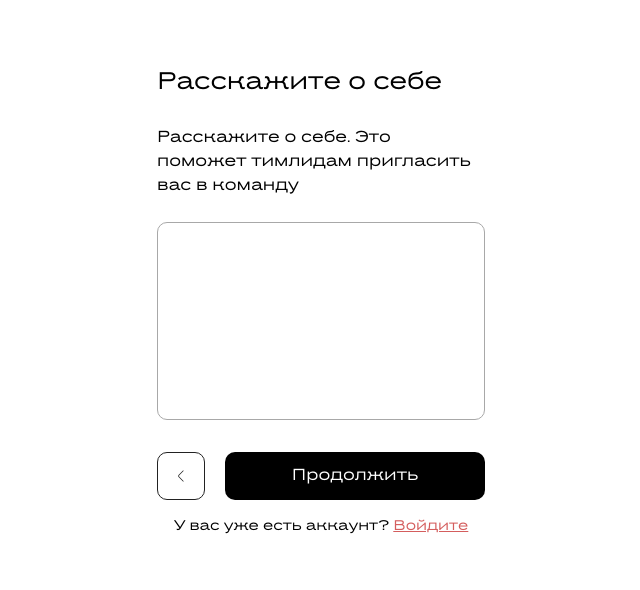
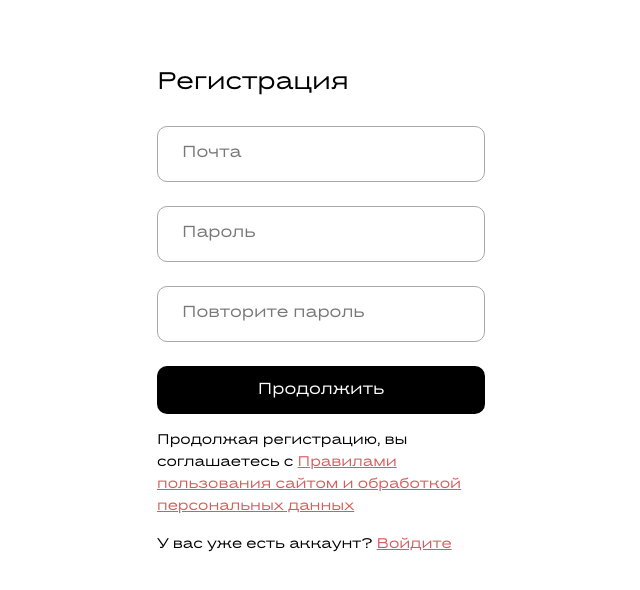
Before and after one commit to hayakawwa/hackathon-jam, a Next.js app: page /register in a window 1280 px wide. Shown: the top 590 px of the page, without its empty margins (365-1005 px from the left). Built offline with nearby package versions, Linux system fonts and the light colour scheme.

Commit message:
initial register state fix

```diff
--- a/src/app/components/Register/Register.tsx
+++ b/src/app/components/Register/Register.tsx
@@ -9,7 +9,7 @@ import BackArrow from '../../assets/back-arrow.svg';
 import Image from "next/image";
 
 const Register = () => {
-    const [currentStep, setCurrentStep] = useState<RegisterSteps>(RegisterSteps.Bio);
+    const [currentStep, setCurrentStep] = useState<RegisterSteps>(RegisterSteps.Initial);
 
     const goToNextStep = () => {
         setCurrentStep(currentStep + 1);
```
